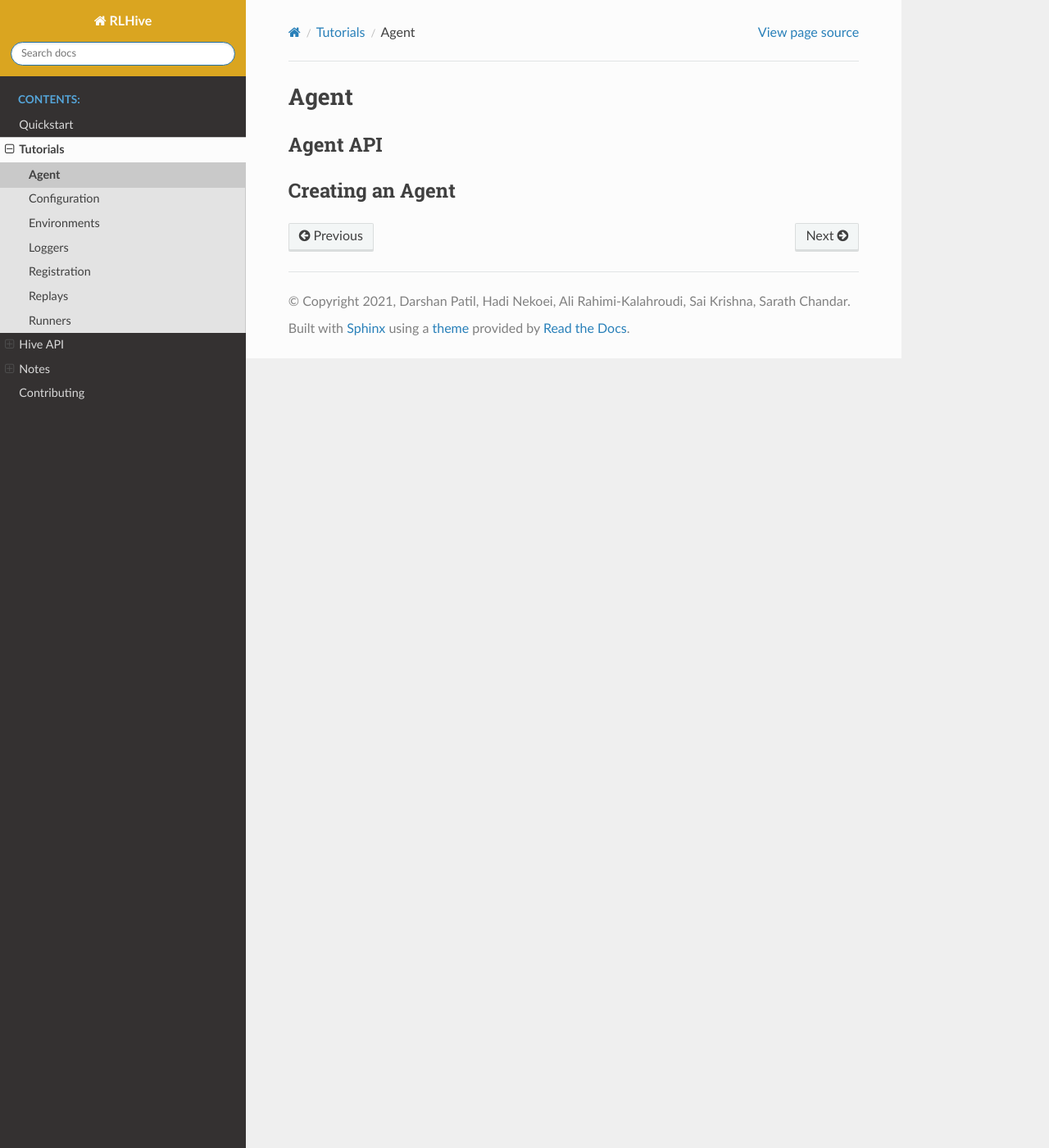
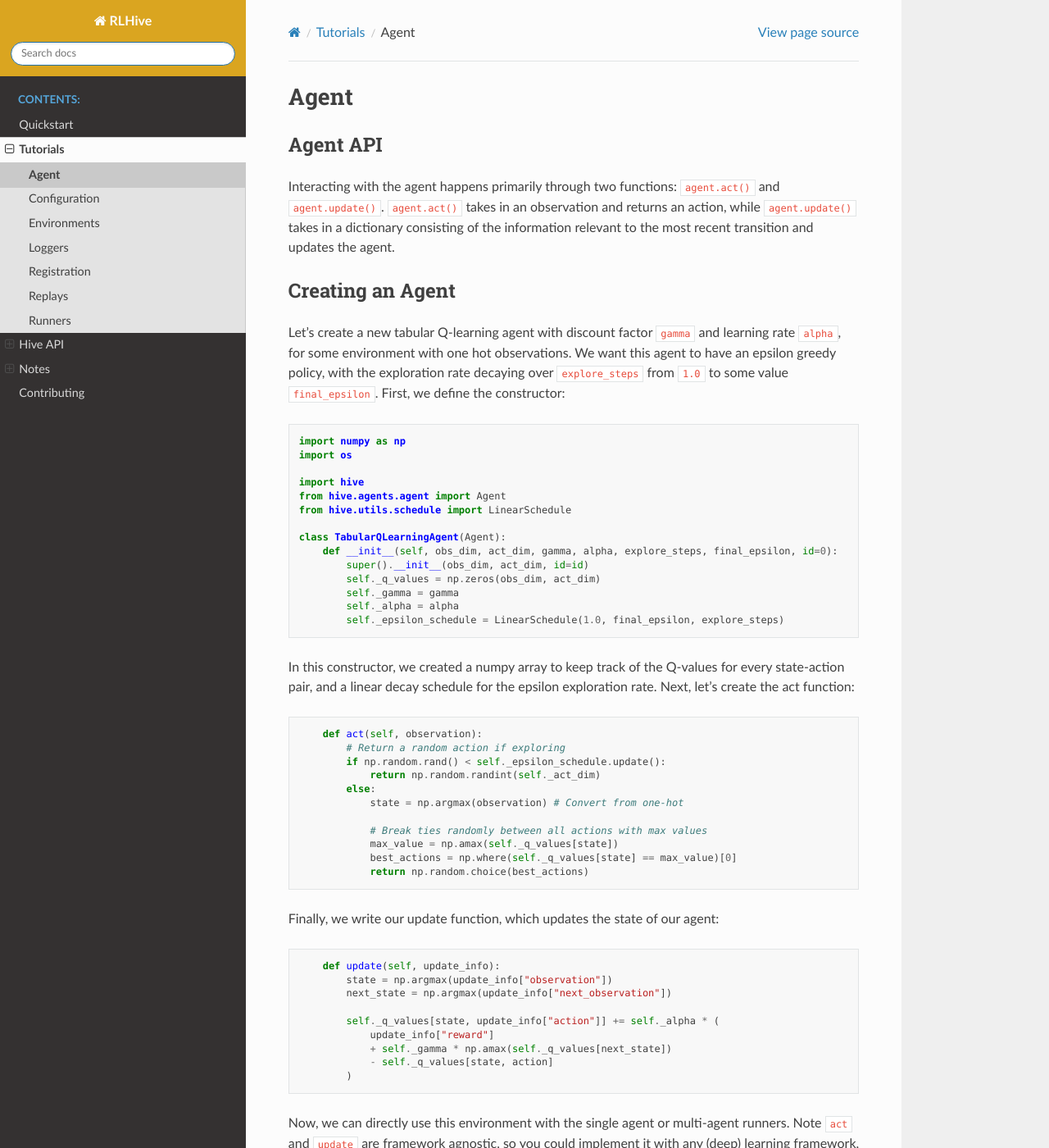
Before and after one commit to chandar-lab/RLHive, a Sphinx documentation site: the page built from docs/tutorials/agent_tutorial.rst, in a window 1280 px wide and 1400 px high. Shown: the whole window at 82% size. Built offline with Sphinx 7.4.7 and the Read the Docs theme 2.0.0, drawn with Linux system fonts in a browser that asks for light colours; some of the changed text lies outside the part shown.

Commit message:
Added agent tutorial

```diff
--- a/docs/tutorials/agent_tutorial.rst
+++ b/docs/tutorials/agent_tutorial.rst
@@ -3,6 +3,86 @@ Agent
 
 Agent API
 ----------
+Interacting with the agent happens primarily through two functions: ``agent.act()`` and
+``agent.update()``.
+``agent.act()`` takes in an observation and returns an action, while ``agent.update()`` takes in a
+dictionary consisting of the information relevant to the most recent transition and updates the agent.
+
 
 Creating an Agent
 -----------------
+Let's create a new tabular Q-learning agent with discount factor ``gamma`` and learning rate ``alpha``,
+for some environment with one hot observations.
+We want this agent to have an epsilon greedy policy, with the exploration rate decaying over
+``explore_steps`` from ``1.0`` to some value ``final_epsilon``.
+First, we define the constructor:
+
+.. code-block:: python
+    :name: tabular_agent_init
+
+    import numpy as np
+    import os
+
+    import hive
+    from hive.agents.agent import Agent
+    from hive.utils.schedule import LinearSchedule
+
+    class TabularQLearningAgent(Agent):
+        def __init__(self, obs_dim, act_dim, gamma, alpha, explore_steps, final_epsilon, id=0):
+            super().__init__(obs_dim, act_dim, id=id)
+            self._q_values = np.zeros(obs_dim, act_dim)
+            self._gamma = gamma
+            self._alpha = alpha
+            self._epsilon_schedule = LinearSchedule(1.0, final_epsilon, explore_steps)
+
+In this constructor, we created a numpy array to keep track of the Q-values for every
+state-action pair, and a linear decay schedule for the epsilon exploration rate. Next,
+let's create the act function:
+
+.. code-block:: python
+    :name: tabular_agent_act
+
+        def act(self, observation):
+            # Return a random action if exploring
+            if np.random.rand() < self._epsilon_schedule.update():
+                return np.random.randint(self._act_dim)
+            else:
+                state = np.argmax(observation) # Convert from one-hot
+
+                # Break ties randomly between all actions with max values
+                max_value = np.amax(self._q_values[state])
+                best_actions = np.where(self._q_values[state] == max_value)[0]
+                return np.random.choice(best_actions)
+
+Finally, we write our update function, which updates the state of our agent:
+
+.. code-block:: python
+    :name: tabular_agent_update
+
+        def update(self, update_info):
+            state = np.argmax(update_info["observation"])
+            next_state = np.argmax(update_info["next_observation"])
+
+            self._q_values[state, update_info["action"]] += self._alpha * (
+                update_info["reward"]
+                + self._gamma * np.amax(self._q_values[next_state])
+                - self._q_values[state, action]
+            )
+
+Now, we can directly use this environment with the single agent or multi-agent runners.
+Note ``act`` and ``update`` are framework agnostic, so you could implement it with any
+(deep) learning framework, although most of our implemented agents are written in PyTorch.
+
+If we write a save and load function for this agent, we can also take advantage of checkpointing
+and resuming in the runner:
+
+.. code-block:: python
+    :name: tabular_agent_saveload
+
+        def save(self, dname):
+            np.save(os.path.join(dname, "qvalues.npy"), self._q_values)
+            pickle.dump({"schedule": self._epsilon_schedule}, open("state.p", "wb"))
+
+        def load(self, dname):
+            self._q_values = np.load(os.path.join(dname, "qvalues.npy"))
+            self._epsilon_schedule = pickle.load(open("state.p", "rb"))["schedule"]
```
